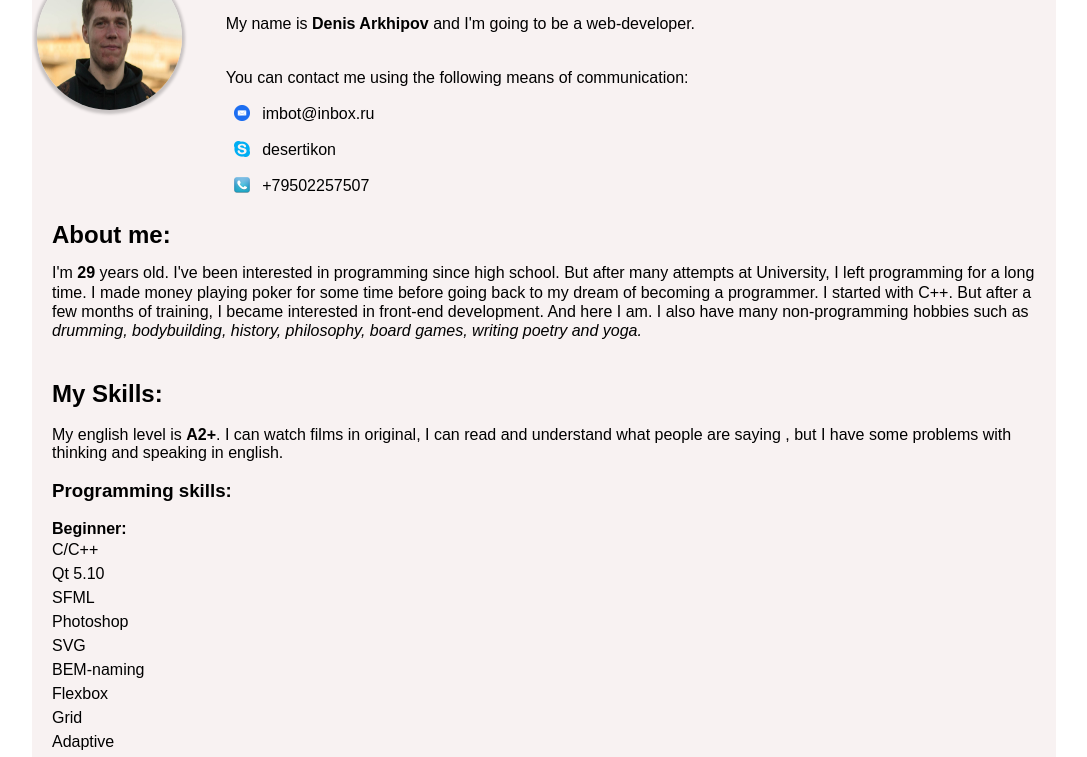
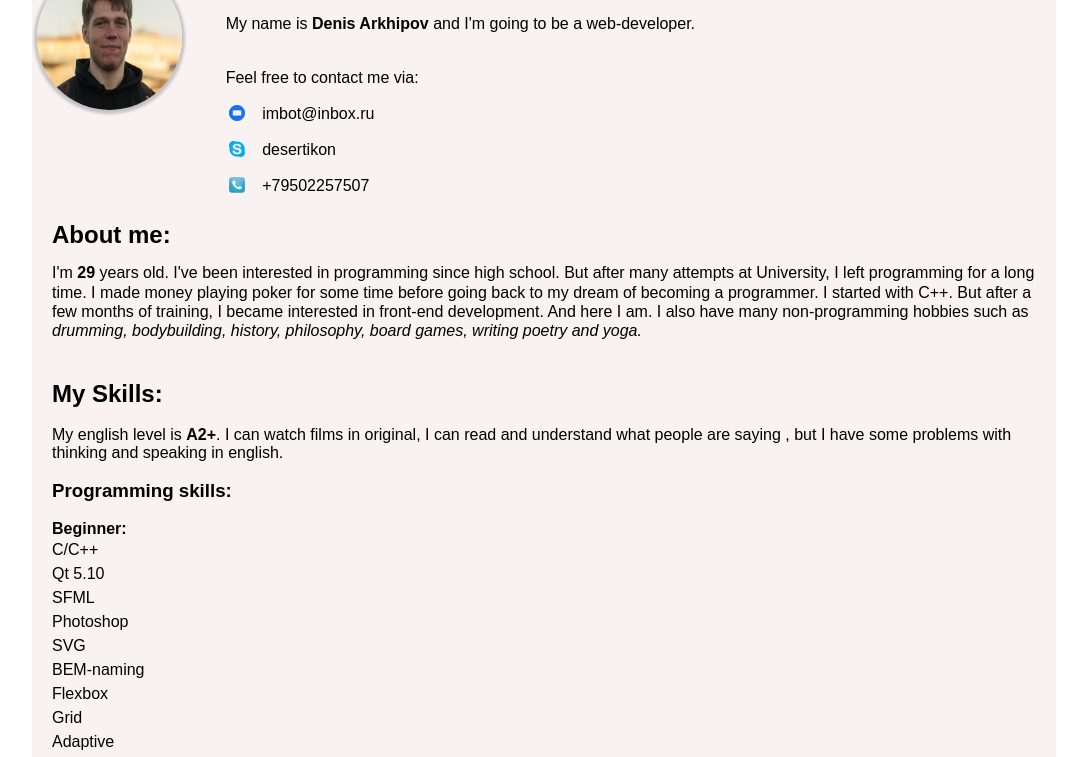
Before and after one commit to VikinGSpb/rsschool-cv, a plain HTML site: page index.html in a window 1280 px wide. Shown: the part 40-797 px from the top of the page, without its empty margins (96-1183 px from the left). Drawn offline with Linux system fonts and the light colour scheme.

Commit message:
fix: change header

```diff
--- a/index.html
+++ b/index.html
@@ -13,8 +13,7 @@
         <h1>Hello!</h1><br>
         <span>My name is <strong>Denis Arkhipov</strong> and I'm going to be a web-developer.</span>
         <section>
-          <span><br><br>
-            You can contact me using the following means of communication:<br>
+          <span><br><br>Feel free to contact me via:<br>
           </span>
           <article>
             <figure><img src="./assets/images/mail.png" alt="email"></figure> <span>imbot@inbox.ru <br></span>
--- a/style.css
+++ b/style.css
@@ -79,7 +79,7 @@ main {
 }
 
 article figure img {
-  transform: scale(0.5, 0.5) translateY(20px);
+  transform: scale(0.5, 0.5) translate(-10px, 20px);
 }
 
 section article figure {
```
